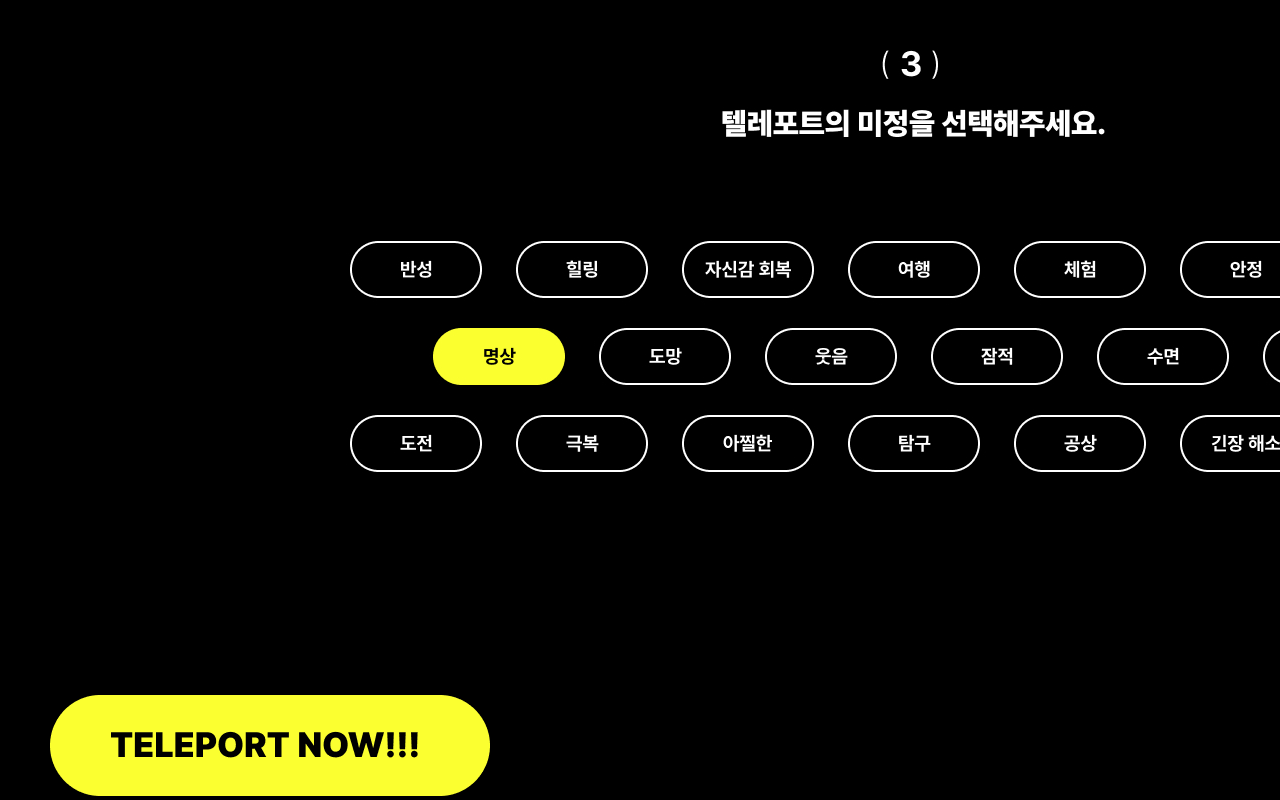
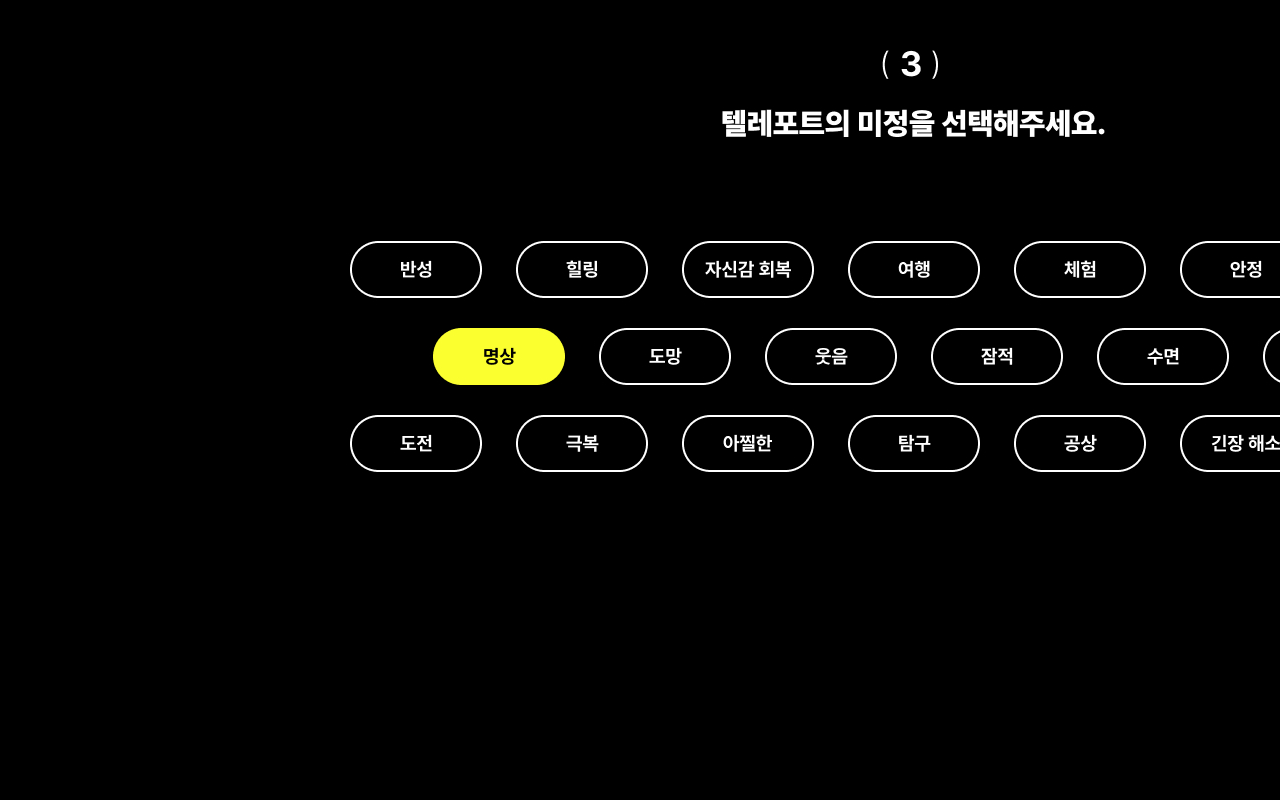
Before and after one commit to choijmn/DigitalTeleportation, a plain HTML site: page index.html in a window 1280 px wide. Shown: the part 9979-10779 px from the top of the page. After the commit the page ends 10674 px from the top, so only its background shows below. Drawn offline with Linux system fonts and the light colour scheme.

Commit message:
Add files via upload

```diff
--- a/index.html
+++ b/index.html
@@ -411,7 +411,6 @@
 </section>
 <section id="ddd">
 	<img src="frame.jpg" alt="frame">
-	<img src="now.png" alt="now">
 </section>
 
 </body>
```
